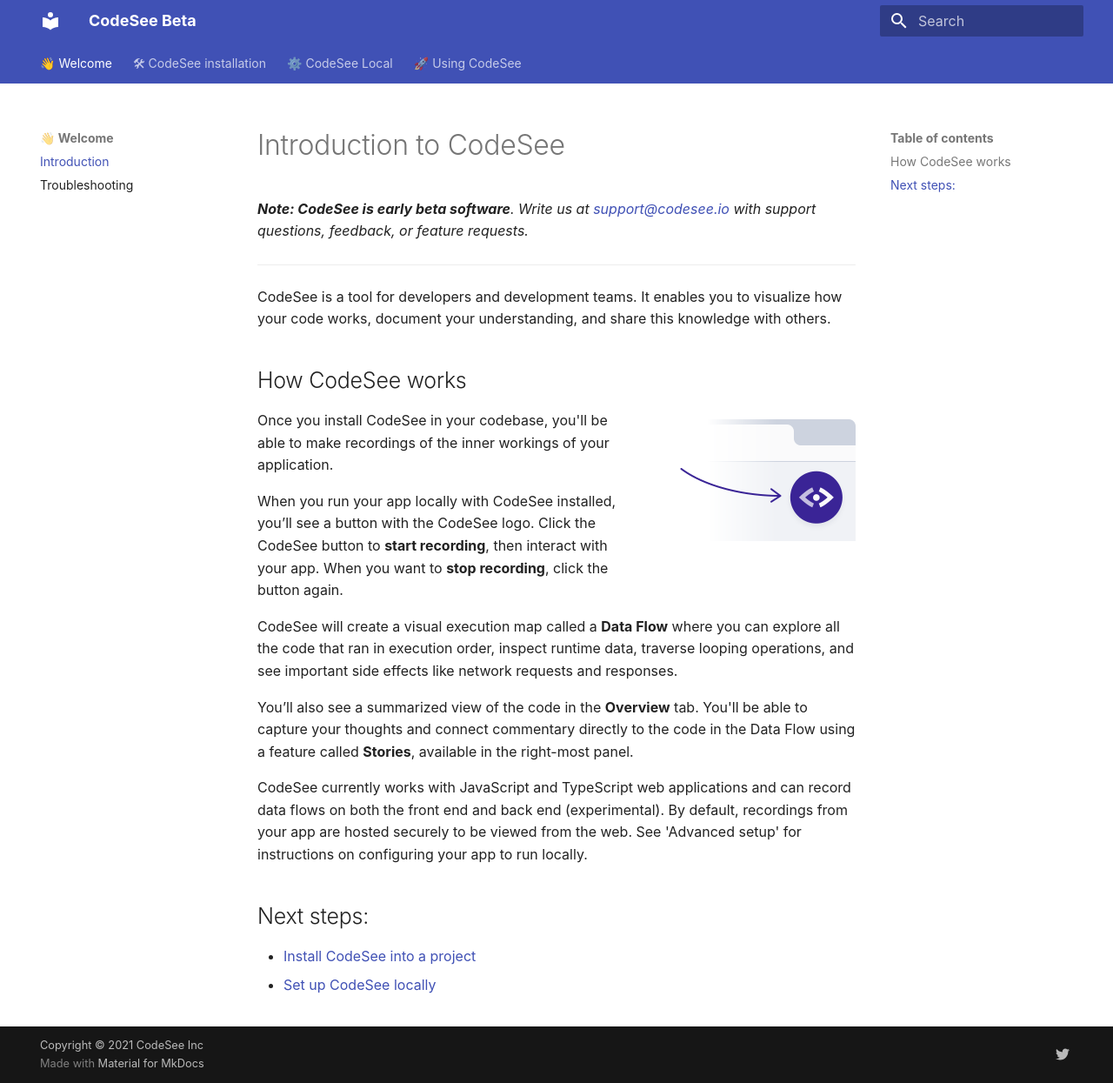
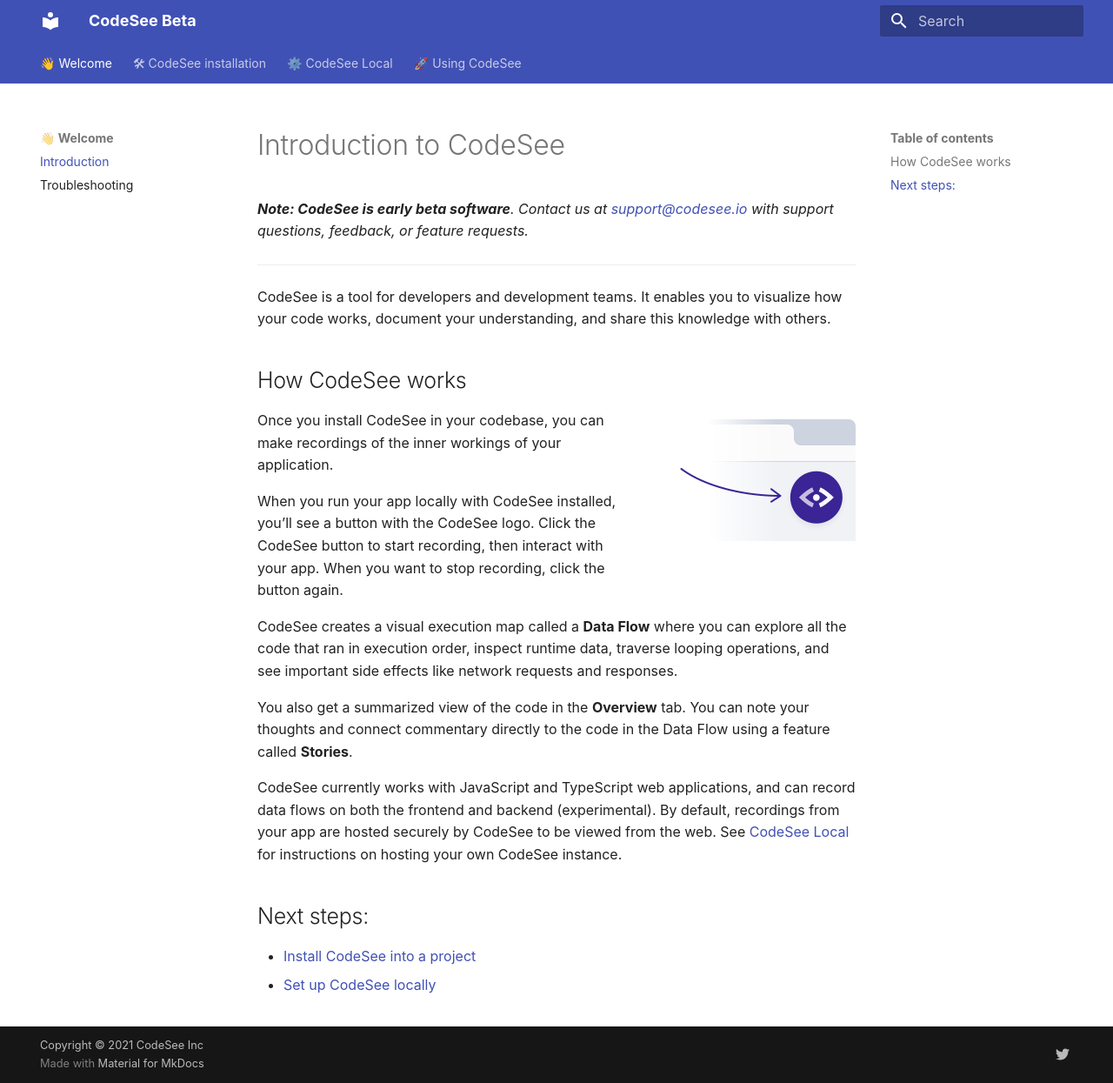
Before and after one commit to Codesee-io/docs, an MkDocs documentation site: the page built from docs/index.md, in a window 1280 px wide and 1245 px high. Shown: the whole window at 87% size. Built offline with MkDocs 1.6.1 and Material for MkDocs 9.7.7, drawn with Linux system fonts in a browser that asks for light colours; comment, search, counter and statistics services are not loaded.

Commit message:
edited intro

```diff
--- a/docs/index.md
+++ b/docs/index.md
@@ -1,6 +1,6 @@
 # Introduction to CodeSee
 
-_**Note: CodeSee is early beta software**. Write us at <a href="mailto:support@codesee.io">support@codesee.io</a> with support questions, feedback, or feature requests._
+_**Note: CodeSee is early beta software**. Contact us at <a href="mailto:support@codesee.io">support@codesee.io</a> with support questions, feedback, or feature requests._
 
 ---
 
@@ -12,15 +12,15 @@ CodeSee is a tool for developers and development teams. It enables you to visual
   <img alt="CodeSee button in browser" src="img/codesee_in_browser@2x.png" width="244" height="162" align="right">
 </p>
 
-Once you install CodeSee in your codebase, you'll be able to make recordings of the inner workings of your application.
+Once you install CodeSee in your codebase, you can make recordings of the inner workings of your application.
 
-When you run your app locally with CodeSee installed, you’ll see a button with the CodeSee logo. Click the CodeSee button to **start recording**, then interact with your app. When you want to **stop recording**, click the button again.
+When you run your app locally with CodeSee installed, you’ll see a button with the CodeSee logo. Click the CodeSee button to start recording, then interact with your app. When you want to stop recording, click the button again.
 
-CodeSee will create a visual execution map called a **Data Flow** where you can explore all the code that ran in execution order, inspect runtime data, traverse looping operations, and see important side effects like network requests and responses.
+CodeSee creates a visual execution map called a **Data Flow** where you can explore all the code that ran in execution order, inspect runtime data, traverse looping operations, and see important side effects like network requests and responses.
 
-You’ll also see a summarized view of the code in the **Overview** tab. You'll be able to capture your thoughts and connect commentary directly to the code in the Data Flow using a feature called **Stories**, available in the right-most panel.
+You also get a summarized view of the code in the **Overview** tab. You can note your thoughts and connect commentary directly to the code in the Data Flow using a feature called **Stories**.
 
-CodeSee currently works with JavaScript and TypeScript web applications and can record data flows on both the front end and back end (experimental). By default, recordings from your app are hosted securely to be viewed from the web. See 'Advanced setup' for instructions on configuring your app to run locally.
+CodeSee currently works with JavaScript and TypeScript web applications, and can record data flows on both the frontend and backend (experimental). By default, recordings from your app are hosted securely by CodeSee to be viewed from the web. See [CodeSee Local](/local/local) for instructions on hosting your own CodeSee instance.
 
 
 ## Next steps:
```
